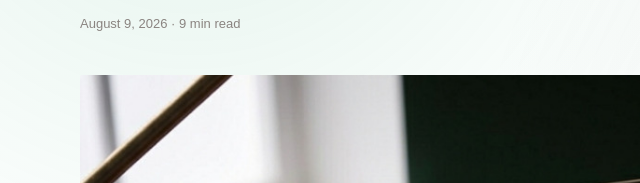
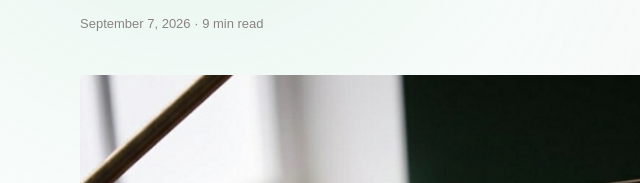
Before and after one commit to InsyncEA/InsyncEA, a website: page blog/crm-management-for-small-business-owners/index.html in a window 1280 px wide. Shown: the part 361-544 px from the top of the page, 0-640 px from the left. Drawn offline with Linux system fonts and the light colour scheme.

Commit message:
Update publication date in blog post

```diff
--- a/blog/crm-management-for-small-business-owners/index.html
+++ b/blog/crm-management-for-small-business-owners/index.html
@@ -180,7 +180,7 @@
   <a href="/blog/" class="btn-outline-green" style="display:inline-block;text-decoration:none;margin-bottom:32px">&larr; Back to Blog</a>
     <p class="bp-cat" style="font-size:11px;letter-spacing:0.14em;text-transform:uppercase;color:var(--green);font-weight:500;margin-bottom:12px">Founder Productivity</p>
     <h1 style="font-family:'Cormorant Garamond',serif;font-size:clamp(28px,4vw,46px);font-weight:300;color:var(--ink);line-height:1.2;margin-bottom:16px">CRM Management for Small Business Owners: What Actually Matters</h1>
-    <p style="font-size:13px;color:var(--soft);margin-bottom:40px">August 9, 2026 &middot; 9 min read</p>
+    <p style="font-size:13px;color:var(--soft);margin-bottom:40px">September 7, 2026 &middot; 9 min read</p>
     <img src="/assets/crm-management-for-small-business-owners.jpeg" alt="CRM dashboard on a laptop screen showing a contact list and pipeline stages" style="width:100%;height:auto;margin-bottom:40px;border-radius:2px" loading="eager">
     <div class="bp-body" style="font-size:16px;line-height:1.9;color:var(--mid);font-weight:300">
       <p>"It's useful, but no one actually uses it." Ask almost any small business owner about their CRM and some version of that sentence comes out within the first minute. The software gets purchased with real intention, contacts get imported, a few deals get logged, and then within a couple of months the whole thing quietly reverts to sticky notes and memory, while the CRM sits there technically running, technically paid for, and functionally useless.</p>
```
